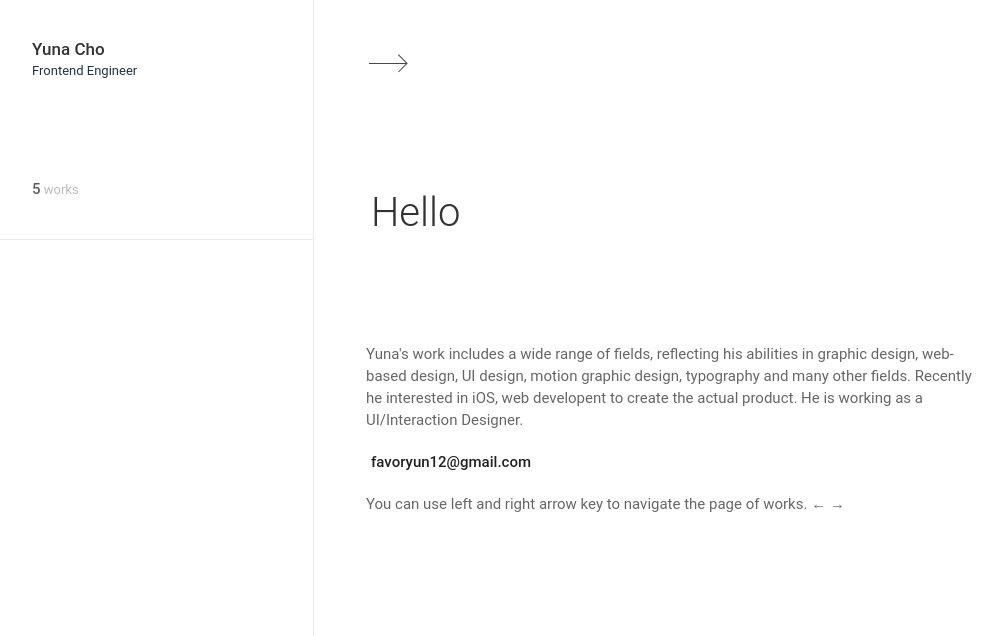
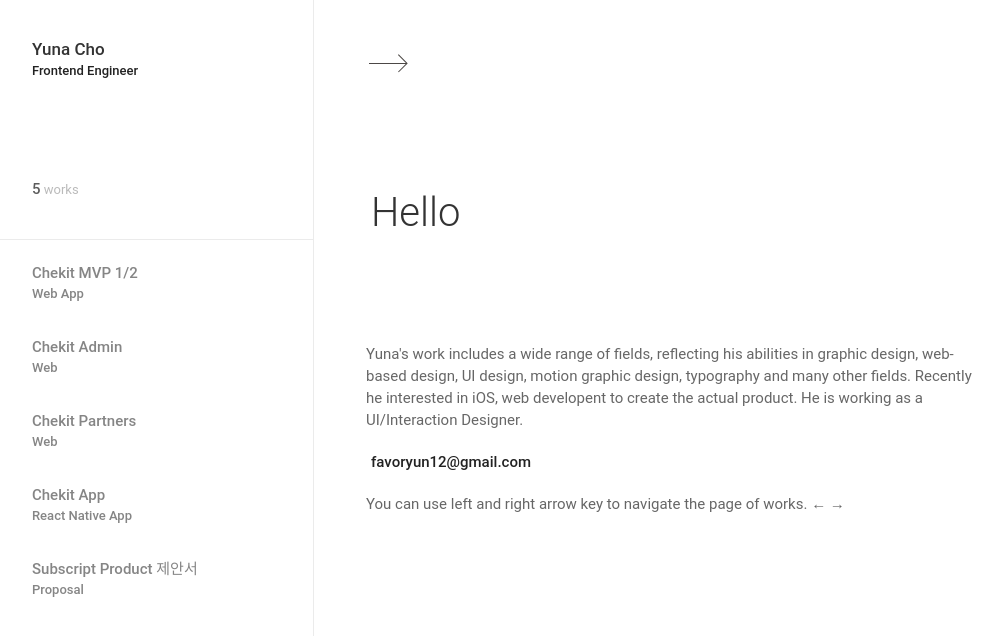
Before and after one commit to Cho-yunah/my_app, a React (Vite) app: page /workspace/intro in a window 1280 px wide. Shown: the top 636 px of the page, without its empty margins (6-1008 px from the left). Built offline with nearby package versions, Linux system fonts and the light colour scheme.

Commit message:
feat. side menu 와 함께 컴포넌트 연동

```diff
--- /dev/null
+++ b/src/components/ChekitAdmin/index.tsx
@@ -0,0 +1,7 @@
+import React from 'react';
+
+const ChekitAdmin = () => {
+  return <div>ChekitAdmin</div>;
+};
+
+export default ChekitAdmin;
--- /dev/null
+++ b/src/components/ChekitMvp/index.tsx
@@ -0,0 +1,7 @@
+import React from 'react';
+
+const ChekitMvp = () => {
+  return <div>hii</div>;
+};
+
+export default ChekitMvp;
--- /dev/null
+++ b/src/components/ChekitPartners/index.tsx
@@ -0,0 +1,7 @@
+import React from 'react';
+
+const ChekitPartners = () => {
+  return <div>ChekitPartners</div>;
+};
+
+export default ChekitPartners;
--- a/src/components/IntroContent/index.tsx
+++ b/src/components/IntroContent/index.tsx
@@ -1,9 +1,20 @@
 import React from 'react';
 import { MainDesc } from './style';
+import { Route, Routes, useParams } from 'react-router-dom';
+import ChekitMvp from '@components/ChekitMvp';
+import ChekitApp from '@components/ChekitApp';
 
 const IntroContent = () => {
+  const { workspace } = useParams();
+  console.log('intro', workspace);
   return (
     <div>
+      <Routes>
+        <Route path="mvp" element={<ChekitMvp />} />
+        <Route path="/app" element={<ChekitApp />} />
+        {/* <Route path="/workspace/:workspace" element={<Home />} /> */}
+        <Route path="/:workspace" element={<IntroContent />} />
+      </Routes>
       <div className="title">
         <span className="title_inner">Hello</span>
       </div>
--- a/src/components/SideMenu/index.tsx
+++ b/src/components/SideMenu/index.tsx
@@ -0,0 +1,29 @@
+import React, { useEffect, useState } from 'react';
+import { CurrentBar, MenuContainer, MenuItem } from './styles';
+import { useParams } from 'react-router-dom';
+import { Link } from 'react-router-dom';
+import { MENU_CONTENTS } from 'src/constants';
+
+const SideMenu = () => {
+  const workspace = useParams();
+
+  return (
+    <>
+      <MenuContainer>
+        {MENU_CONTENTS.map((item, index) => {
+          return (
+            <Link key={item.title + index} to={`/workspace/${item.to}`}>
+              {workspace['*'] === item.to && <CurrentBar />}
+              <MenuItem>
+                <div>{item.title}</div>
+                <div className="tag">{item.tag}</div>
+              </MenuItem>
+            </Link>
+          );
+        })}
+      </MenuContainer>
+    </>
+  );
+};
+
+export default SideMenu;
--- a/src/components/SideMenu/styles.tsx
+++ b/src/components/SideMenu/styles.tsx
@@ -0,0 +1,39 @@
+import styled from '@emotion/styled';
+
+export const CurrentBar = styled.div`
+  width: 3px;
+  position: absolute;
+  margin-left: 0;
+  height: 72px;
+  background-color: #5c3ef1;
+`;
+export const MenuContainer = styled.ul`
+  margin: 0px;
+  padding: 22px 0 40px 0;
+`;
+
+export const MenuItem = styled.li`
+  transition: 0.2s;
+  position: relative;
+  cursor: pointer;
+  color: rgba(51, 51, 51, 0.6);
+  height: 74px;
+  -webkit-user-select: none;
+
+  & div {
+    padding: 0 38px;
+    adding-top: 17px;
+    font-size: 15px;
+    user-select: none;
+    font-weight: 500;
+  }
+  & .tag {
+    font-size: 13px;
+    user-select: none;
+    text-transform: capitalize;
+  }
+
+  & .active {
+    color: #5c3ef1;
+  }
+`;
--- /dev/null
+++ b/src/constants/index.ts
@@ -0,0 +1,7 @@
+export const MENU_CONTENTS = [
+  { title: 'Chekit MVP 1/2', tag: 'Web App', to: 'mvp' },
+  { title: 'Chekit Admin', tag: 'Web', to: 'admin' },
+  { title: 'Chekit Partners', tag: 'Web', to: 'partners' },
+  { title: 'Chekit App', tag: 'React Native App', to: 'app' },
+  { title: 'Subscript Product 제안서', tag: 'Proposal', to: 'proposal' },
+];
--- a/src/layouts/App/index.tsx
+++ b/src/layouts/App/index.tsx
@@ -2,15 +2,13 @@ import React, { FC } from 'react';
 import loadable from '@loadable/component';
 import { Navigate, Route, Routes } from 'react-router-dom';
 
-// const Home = loadable(() => import('@pages/Home'));
 const Workspace = loadable(() => import('@layouts/Workspace'));
 
 const App = () => {
   return (
     <Routes>
-      {/* <Route path="/home" element={<Home />} /> */}
+      <Route path="/" element={<Navigate replace to="/workspace/intro" />} />
       <Route path="/workspace/*" element={<Workspace />} />
-      <Route path="/" element={<Navigate replace to="/workspace/intro" />} />
     </Routes>
   );
 };
--- a/src/layouts/Workspace/index.tsx
+++ b/src/layouts/Workspace/index.tsx
@@ -3,8 +3,14 @@ import { Article, Aside, Container, Content, ContentsHeader, SideHeader, SideLis
 import ArrowRight from '@assets/svg/ArrowRight';
 import MenuHamburger from '@assets/svg/MenuHamburger';
 import { Route, Routes } from 'react-router-dom';
+import SideMenu from '@components/SideMenu';
+
+import ChekitApp from '@components/ChekitApp';
+import ChekitMvp from '@components/ChekitMvp';
+import { Link } from 'react-router-dom';
 import IntroContent from '@components/IntroContent';
-import ChekitApp from '@components/ChekitApp';
+import ChekitAdmin from '@components/ChekitAdmin';
+import ChekitPartners from '@components/ChekitPartners';
 
 const Workspace = () => {
   const workCount = 5;
@@ -28,6 +34,7 @@ const Workspace = () => {
   return (
     <Container>
       <Aside>
+        <Link to="/workspace/intro">
           <SideHeader>
             <div className="name">Yuna Cho</div>
             <div className="desc">Frontend Engineer</div>
@@ -35,7 +42,10 @@ const Workspace = () => {
               <span>{workCount}</span> works
             </div>
           </SideHeader>
-        <SideList></SideList>
+        </Link>
+        <SideList>
+          <SideMenu />
+        </SideList>
       </Aside>
 
       <Content id="content">
@@ -44,8 +54,11 @@ const Workspace = () => {
         </ContentsHeader>
         <Article>
           <Routes>
-            <Route path="intro" element={<IntroContent />} />
-            <Route path="chekitApp" element={<ChekitApp />} />
+            <Route path="/mvp" element={<ChekitMvp />} />
+            <Route path="/admin" element={<ChekitAdmin />} />
+            <Route path="/partners" element={<ChekitPartners />} />
+            <Route path="/app" element={<ChekitApp />} />
+            <Route path="/intro" element={<IntroContent />} />
           </Routes>
         </Article>
       </Content>
--- a/src/layouts/Workspace/style.tsx
+++ b/src/layouts/Workspace/style.tsx
@@ -14,7 +14,6 @@ export const Aside = styled.aside`
   transform: matrix(1, 0, 0, 1, 0, 0);
 
   @media screen and (max-width: ${breakPoints.mobile}px) {
-    background-color: pink;
     display: none;
   }
 `;
@@ -35,6 +34,7 @@ export const SideHeader = styled.section`
   }
 
   & .desc {
+    color: #222;
     font-size: 13px;
   }
 
```
Also changed, not shown: src/pages/Home/index.tsx (+15 -1 lines). Lines whose indentation alone changed are shown as unchanged.
